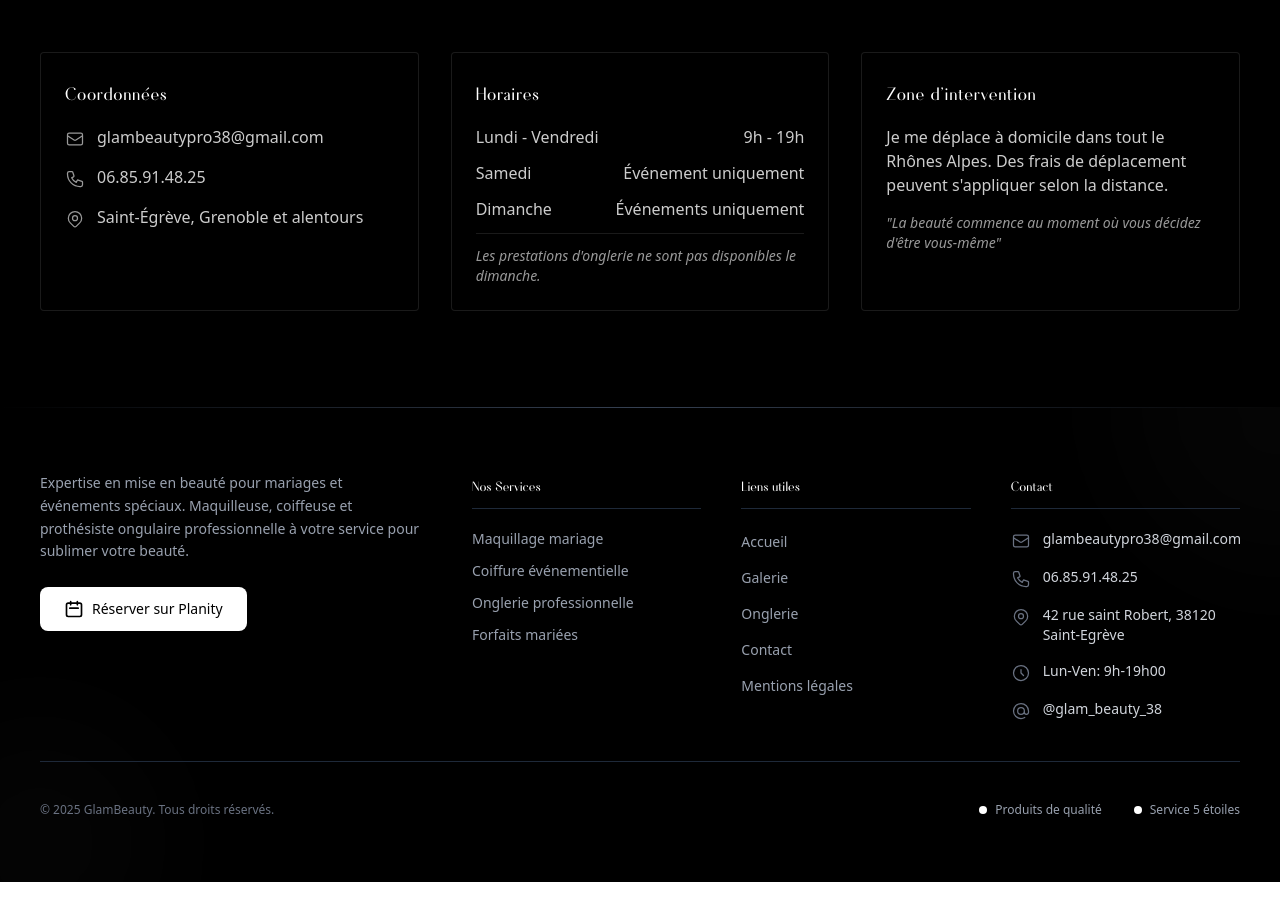
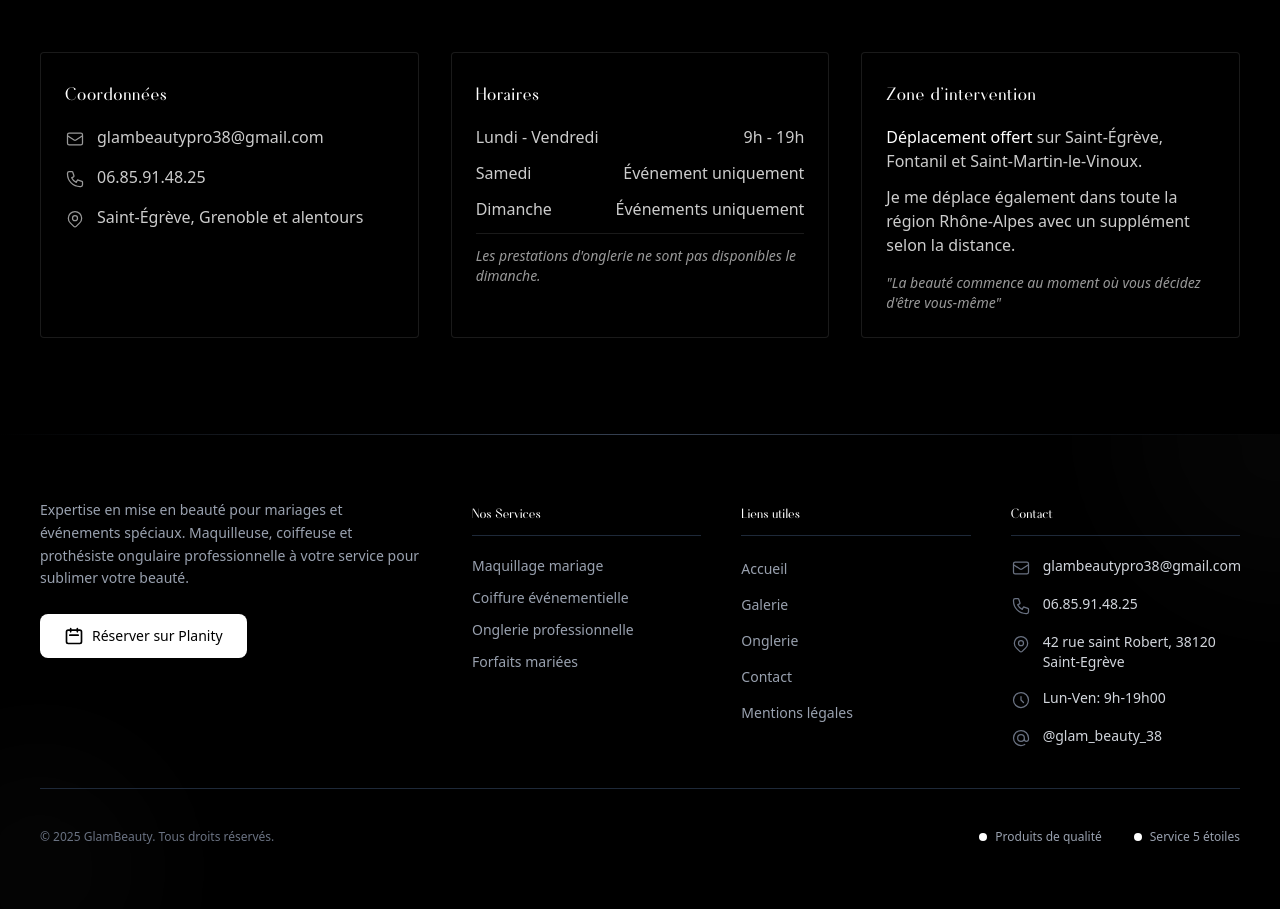
Before and after one commit to flowxt/glam, a Next.js app: page /contact in a window 1280 px wide. Shown: the part 1200-2109 px from the top of the page. Before the commit the page ends 2082 px from the top, so only its background shows below. Built offline with nearby package versions, Linux system fonts and the light colour scheme.

Commit message:
faq à jour avec footer

```diff
--- a/src/app/contact/page.js
+++ b/src/app/contact/page.js
@@ -417,9 +417,15 @@ export default function Contact() {
               <h3 className="text-2xl font-light  mb-4 text-white tracking-wide">
                 Zone d&apos;intervention
               </h3>
+              <p className="text-white/80 mb-3">
+                <span className="font-medium text-white">
+                  Déplacement offert
+                </span>{" "}
+                sur Saint-Égrève, Fontanil et Saint-Martin-le-Vinoux.
+              </p>
               <p className="text-white/80">
-                Je me déplace à domicile dans tout le Rhônes Alpes. Des frais de
-                déplacement peuvent s&apos;appliquer selon la distance.
+                Je me déplace également dans toute la région Rhône-Alpes avec un
+                supplément selon la distance.
               </p>
               <p className="mt-4 text-white/60 text-sm italic">
                 &quot;La beauté commence au moment où vous décidez d&apos;être
--- a/src/components/FAQ.js
+++ b/src/components/FAQ.js
@@ -17,7 +17,7 @@ export default function FAQ() {
     {
       question: "Le déplacement est-il compris dans la prestation ?",
       answer:
-        "Le déplacement est inclus dans un rayon de 30km autour de Grenoble. Au-delà, des frais kilométriques peuvent s'appliquer selon la distance. Je me déplace avec plaisir dans toute la région Rhône-Alpes pour vous accompagner dans vos moments précieux. Des frais de déplacement sont à prévoir en dehors de St-Égrève.",
+        "Le déplacement est offert gracieusement sur les communes de Saint-Égrève, Fontanil et Saint-Martin-le-Vinoux. Pour toute prestation en dehors de ces zones, un supplément déplacement sera appliqué selon la distance. Je me déplace avec plaisir dans toute la région Rhône-Alpes pour vous accompagner dans vos moments précieux.",
     },
     {
       question: "Vous déplacez-vous le jour J ?",
--- a/src/components/WeddingStory.js
+++ b/src/components/WeddingStory.js
@@ -152,7 +152,7 @@ export default function WeddingStory() {
               src="/photo/mariés2.jpeg"
               alt="Maquillage de mariée"
               fill
-              className="object-cover grayscale"
+              className="object-cover"
             />
             <div className="absolute inset-0 bg-gradient-to-t from-black/40 via-transparent to-transparent"></div>
           </motion.div>
@@ -307,7 +307,7 @@ export default function WeddingStory() {
               src="/photo/preparation-mariage2.jpeg"
               alt="Mariée prête pour le grand jour"
               fill
-              className="object-cover grayscale"
+              className="object-cover "
             />
 
             {/* Filigrane subtil */}
```
